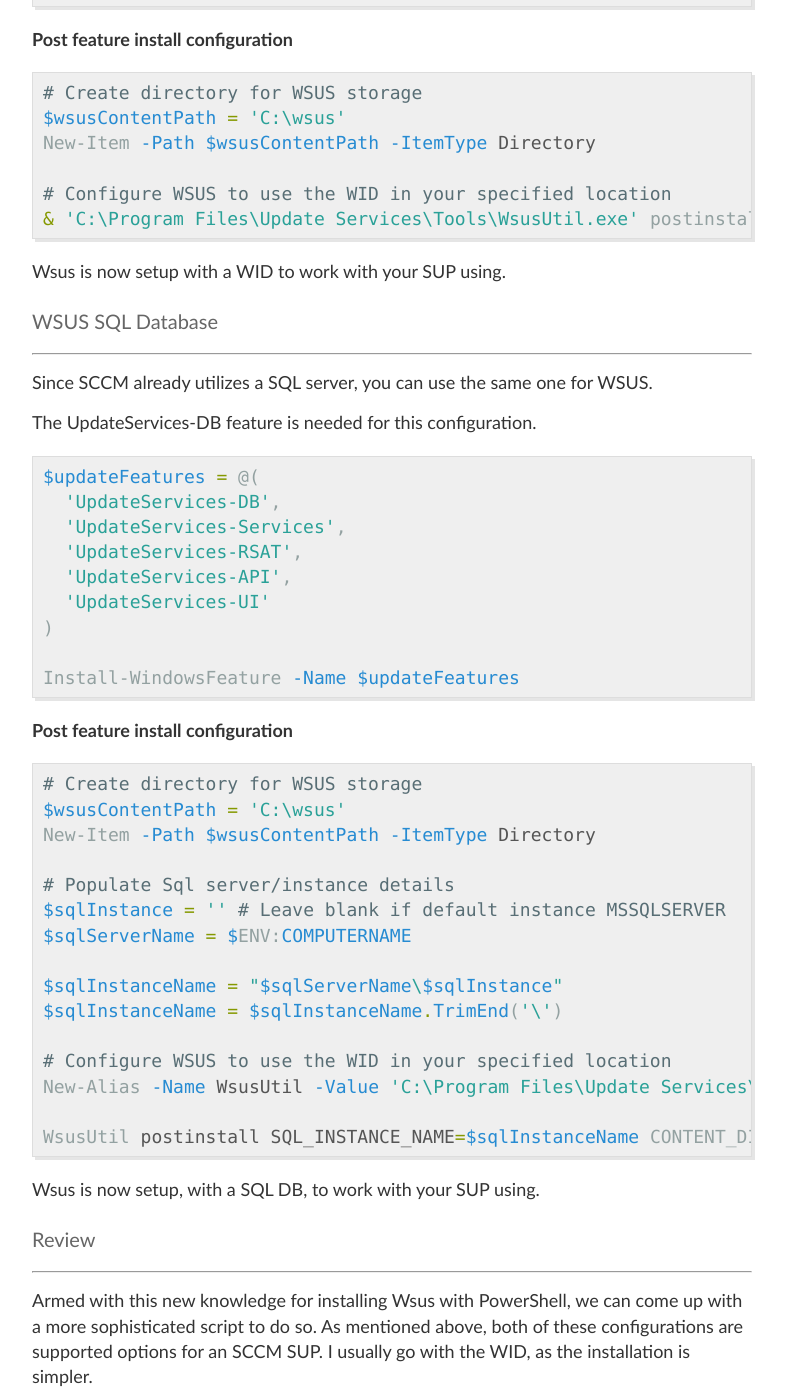
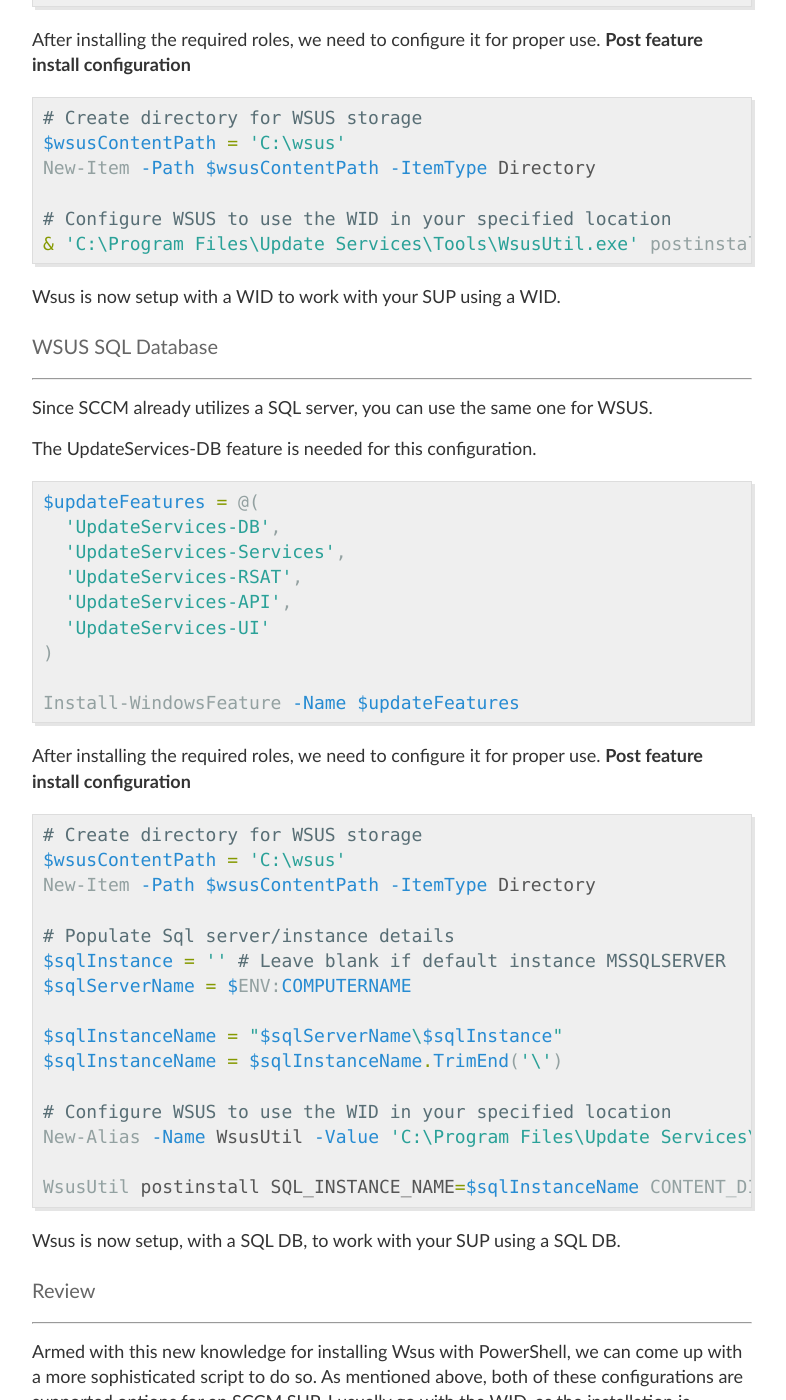
Before and after one commit to briansworth/dev, a Jekyll site: the page built from _posts/2019-8-31-PowerShell-Sccm-Wsus-SUP-Install.md, in a window 1280 px wide and 1400 px high, scrolled down 1169 px. Shown: the whole window, without its empty margins (248-1034 px from the left). Built offline with Jekyll 4.4.1, drawn with Linux system fonts in a browser that asks for light colours.

Commit message:
typo fixes

````diff
--- a/_posts/2019-8-31-PowerShell-Sccm-Wsus-SUP-Install.md
+++ b/_posts/2019-8-31-PowerShell-Sccm-Wsus-SUP-Install.md
@@ -6,7 +6,7 @@
 
 In this one, we install and configure Wsus on a server.
 This is a supplementary post to the
-[SCCM Configure SUP](https://codeandkeep.com/PowerShell-Sccm-Configure-SUP/)
+[SCCM Configure SUP]({{ site.baseurl }}/PowerShell-Sccm-Configure-SUP/)
  post.
 
 As usual, you can skip to the bottom to grap a script to do all
@@ -56,6 +56,8 @@
 Install-WindowsFeature -Name $updateFeatures
 ```
 
+After installing the required roles,
+we need to configure it for proper use.
 **Post feature install configuration**
 
 ```powershell
@@ -68,7 +70,7 @@
 ```
 
 <p>
-  Wsus is now setup with a WID to work with your SUP using.
+  Wsus is now setup with a WID to work with your SUP using a WID.
 </p>
 
 #### WSUS SQL Database
@@ -95,6 +97,8 @@
 Install-WindowsFeature -Name $updateFeatures
 ```
 
+After installing the required roles,
+we need to configure it for proper use.
 **Post feature install configuration**
 
 ```powershell
@@ -115,7 +119,7 @@
 WsusUtil postinstall SQL_INSTANCE_NAME=$sqlInstanceName CONTENT_DIR=$wsusContentPath
 ```
 <p>
-  Wsus is now setup, with a SQL DB, to work with your SUP using.
+  Wsus is now setup, with a SQL DB, to work with your SUP using a SQL DB.
 </p>
 
 #### Review
````
